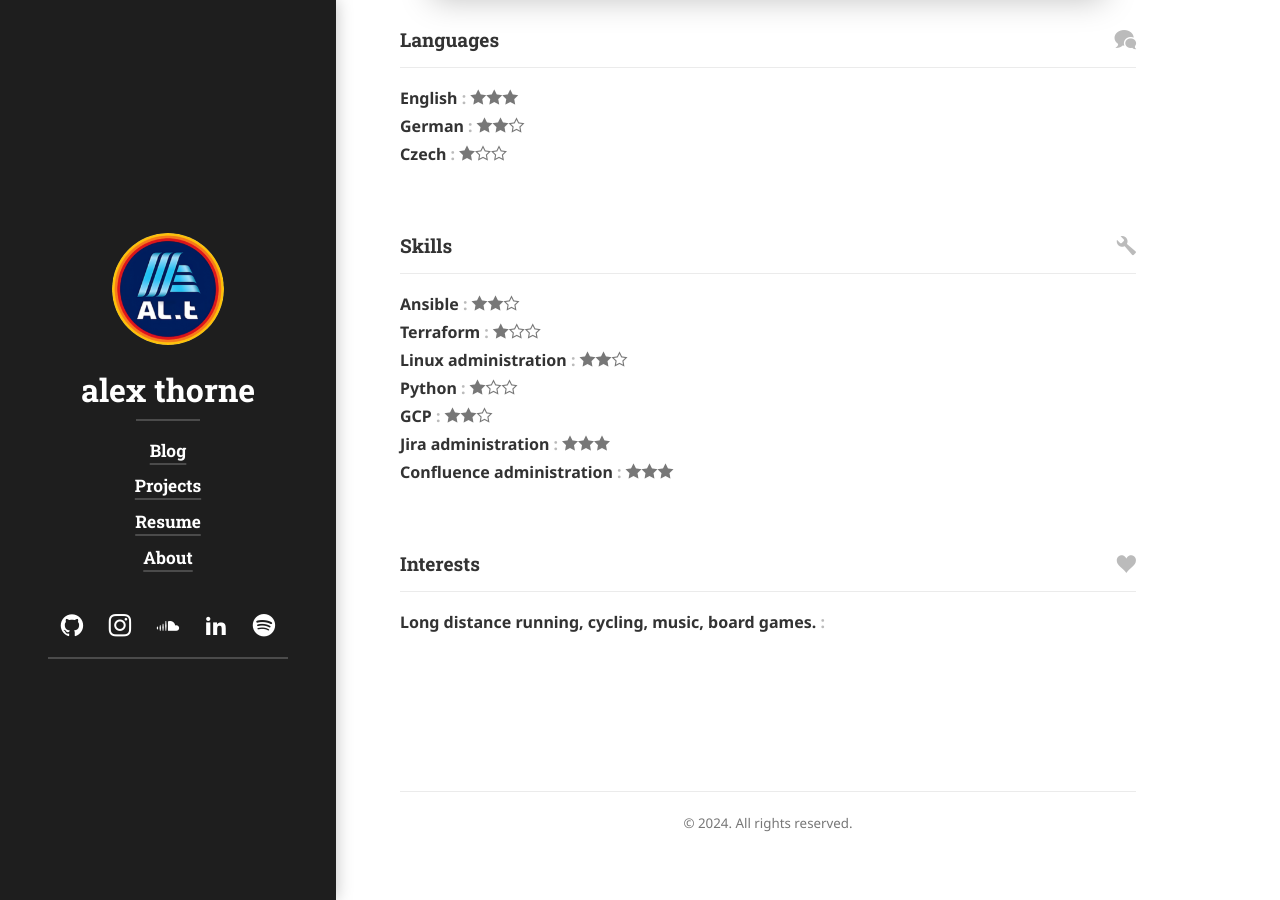
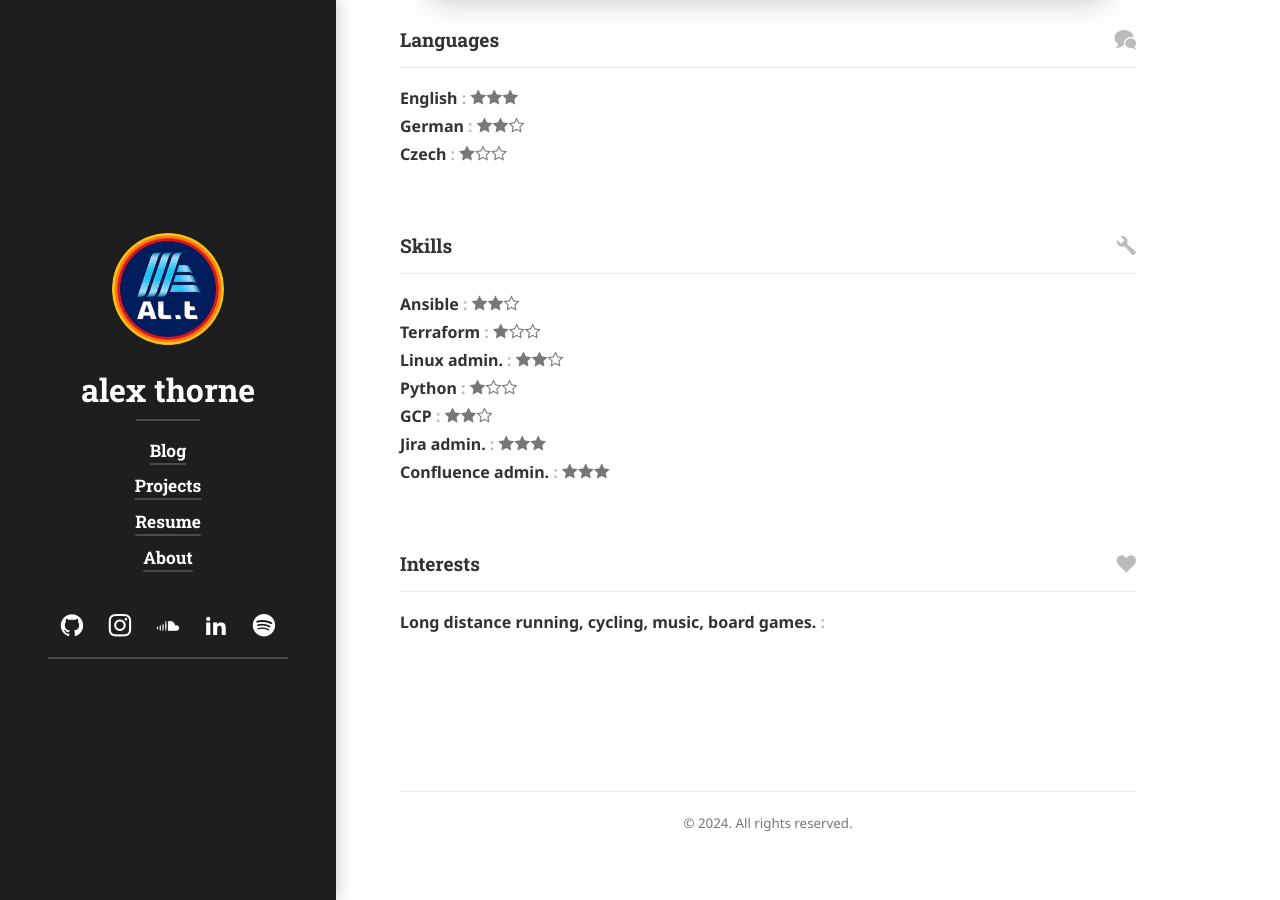
Before and after one commit to alex-thorne/blog, a Jekyll site: the page built from resume.md, in a window 1280 px wide and 900 px high, scrolled down 2738 px. Built offline with Jekyll 4.4.1, drawn with Linux system fonts in a browser that asks for light colours; cached includes are drawn as plain includes; nearby versions of some CDN libraries; some web fonts are replaced; library files that are not in the unit come from our copies.

Commit message:
resume updates

```diff
--- a/_data/resume.yml
+++ b/_data/resume.yml
@@ -92,24 +92,24 @@ skills:
     level: "Intermediate"
   - name: "Terraform"
     level: "Beginner"
-  - name: "Linux administration"
+  - name: "Linux admin."
     level: "Intermediate"
   - name: "Python"
     level: "Beginner"
   - name: "GCP"
     level: "Intermediate"
-  - name: "Jira administration"
+  - name: "Jira admin."
     level: "Expert"
-  - name: "Confluence administration"
+  - name: "Confluence admin."
     level: "Expert"
 
 languages:
   - language: "English"
     fluency: "Native speaker"
-    highlights: "Passed TestDaf certification exam (C1)"
   - language: "German"
     fluency: "Professional working proficiency"
   - language: "Czech"
+    highlights: "Passed TestDaf certification exam (C1)"
     fluency: "Elementary proficiency"
 
 interests:
```
